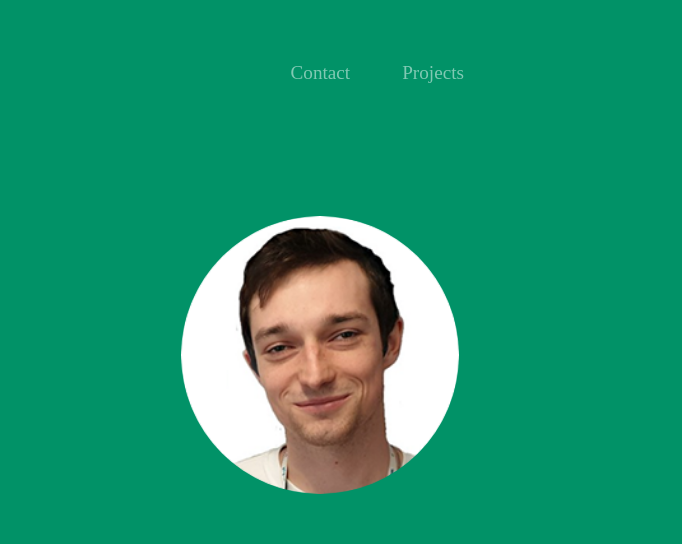
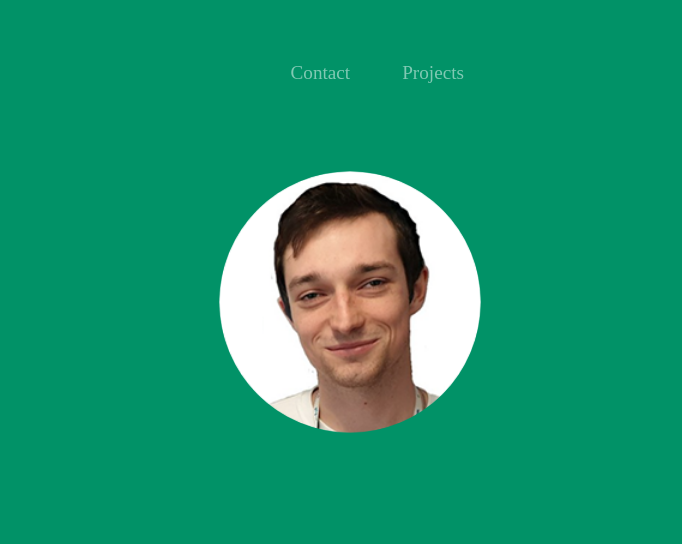
Before and after one commit to Benished/inzynierka---widgety, a plain HTML site: page index.html in a window 1280 px wide. Shown: the top 544 px of the page, 598-1280 px from the left. Drawn offline with nearby package versions, Linux system fonts and the light colour scheme.

Commit message:
Update styles.css
titale image changes

```diff
--- a/css/styles.css
+++ b/css/styles.css
@@ -89,10 +89,11 @@ p {
 /* Title Image */
 
 .title-image {
-  width: 60%;
+  transform: scale(1.2);
+  width: auto;
   position: absolute;
   right: 10%;
-  bottom: 5%;
+  bottom: 30%;
 }
 
 /* Features Section */
```
